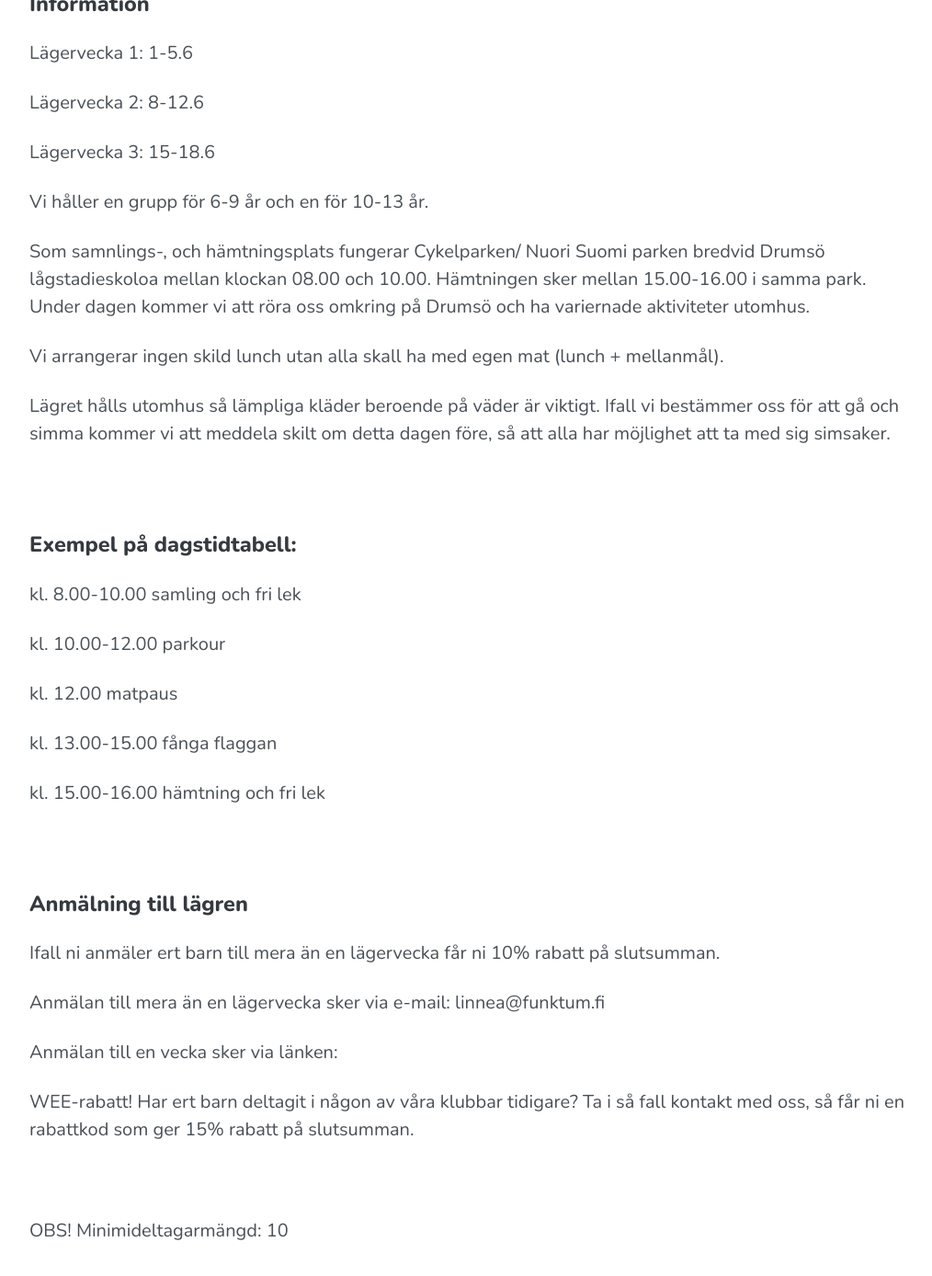
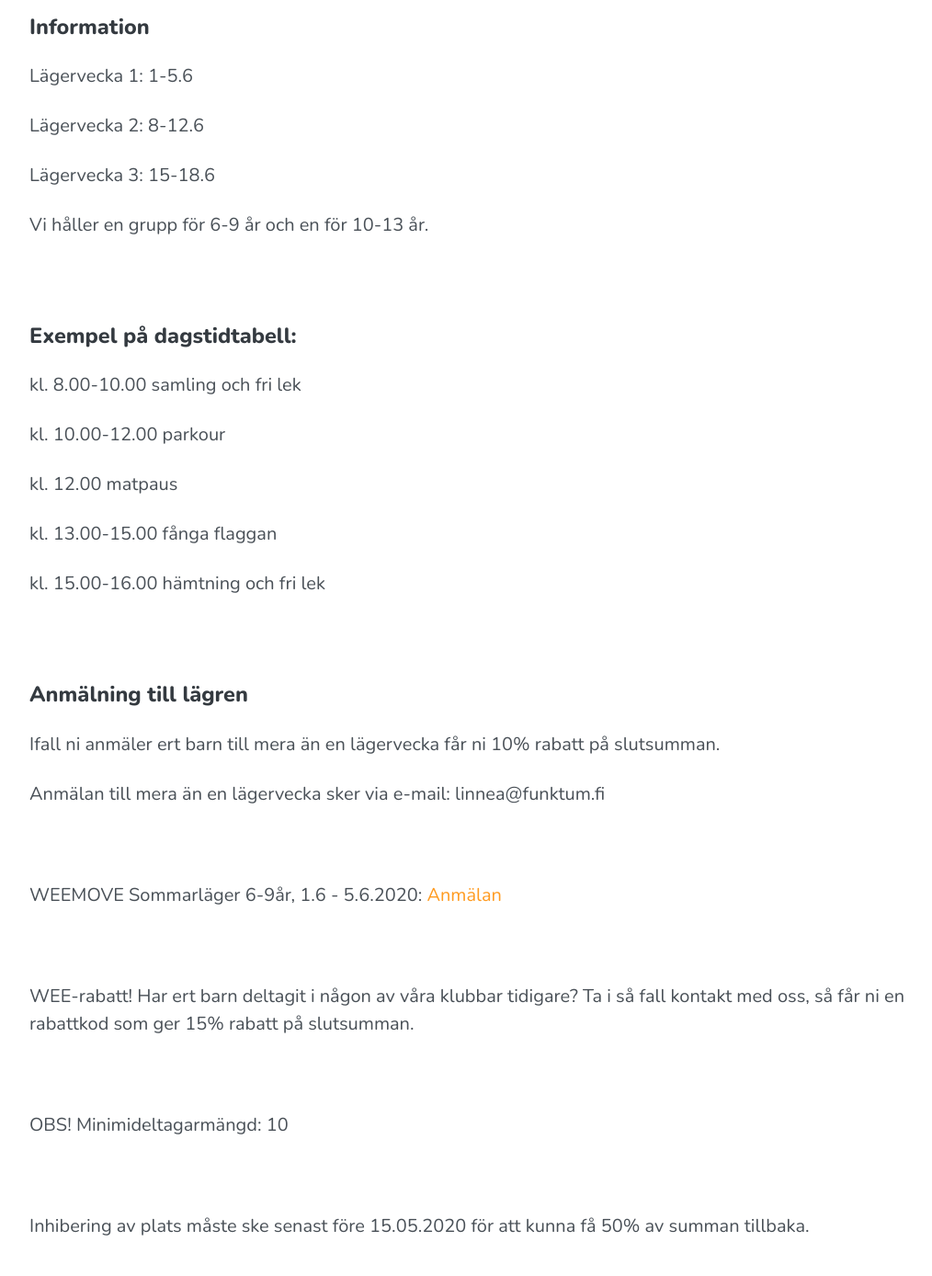
Before and after one commit to Funktum/weemove, a Jekyll site: the page built from _pages/dagslager.md, in a window 1280 px wide and 1400 px high, scrolled down 1152 px. Shown: the top 1388 px of the window at 92% size, without its empty margins (128-1142 px from the left). Built offline with Jekyll 4.4.1, drawn with Linux system fonts in a browser that asks for light colours; a script that is not in the unit is left out; some of the changed text lies outside the part shown.

Commit message:
Update dagslager.md

```diff
--- a/_pages/dagslager.md
+++ b/_pages/dagslager.md
@@ -25,13 +24,6 @@
 Lägervecka 3: 15-18.6
 
 Vi håller en grupp för 6-9 år och en för 10-13 år.
-
-
-Som samnlings-, och hämtningsplats fungerar Cykelparken/ Nuori Suomi parken bredvid Drumsö lågstadieskoloa mellan klockan 08.00 och 10.00. Hämtningen sker mellan 15.00-16.00 i samma park. Under dagen kommer vi att röra oss omkring på Drumsö och ha variernade aktiviteter utomhus.
-
-Vi arrangerar ingen skild lunch utan alla skall ha med egen mat (lunch + mellanmål).
-
-Lägret hålls utomhus så lämpliga kläder beroende på väder är viktigt. Ifall vi bestämmer oss för att gå och simma kommer vi att meddela skilt om detta dagen före, så att alla har möjlighet att ta med sig simsaker.
 
 ---
 
@@ -59,7 +51,10 @@
 Anmälan till mera än en lägervecka sker via e-mail: linnea@funktum.fi
 
 
-Anmälan till en vecka sker via länken:
+---
+WEEMOVE Sommarläger 6-9år, 1.6 - 5.6.2020: [Anmälan](https://weemove.tapahtumiin.fi/fi/nc/evtr/5e34361af146f3d4158b4567)
+
+---
 
 
 WEE-rabatt!
```
Also changed, not shown: other parts of _pages/dagslager.md (+2 -3 lines).
